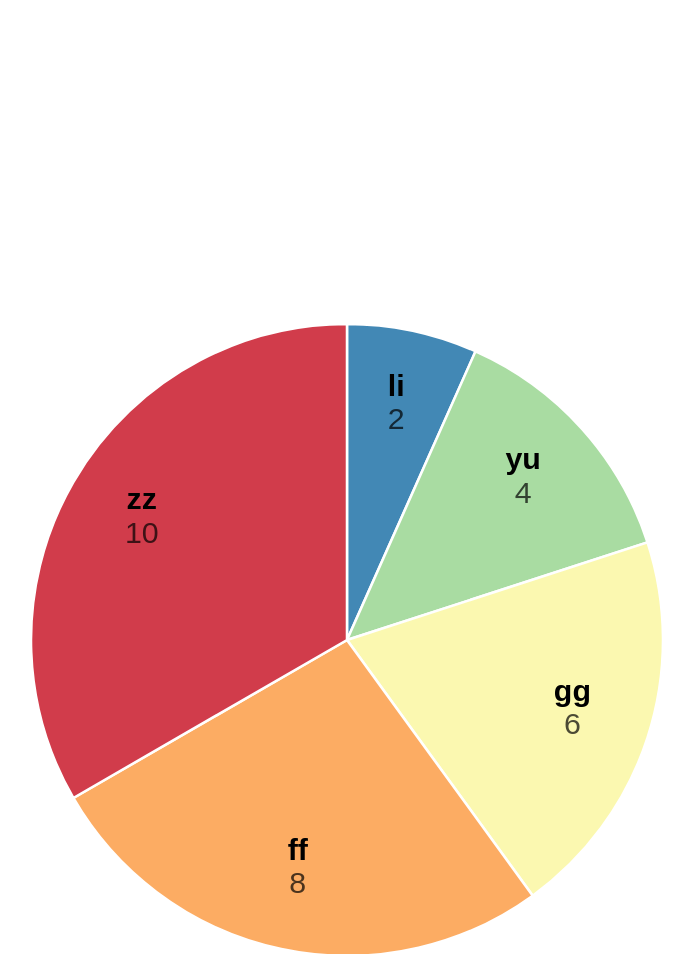
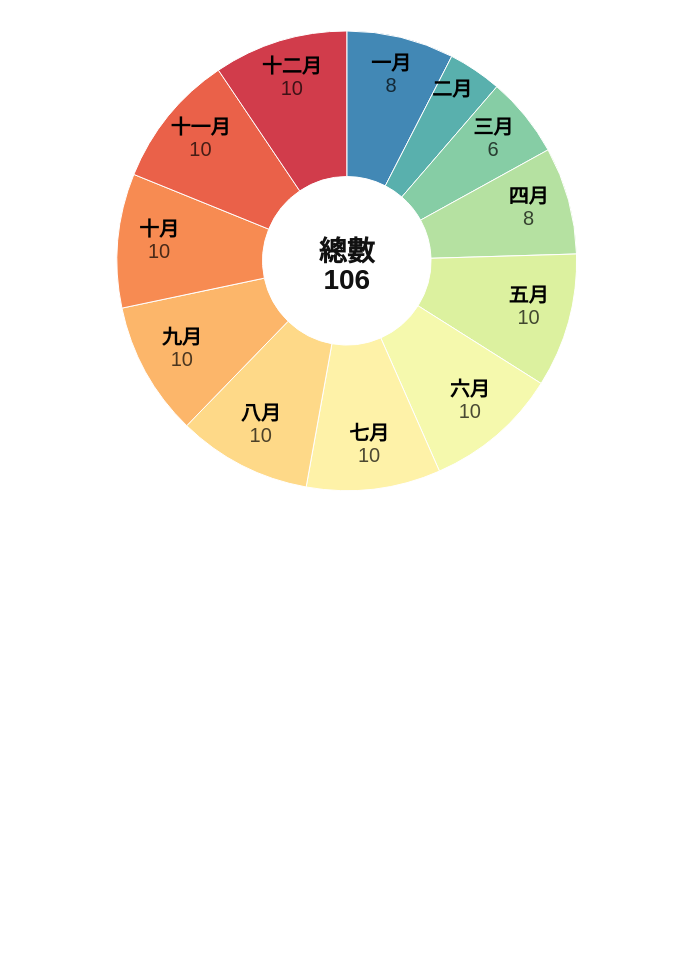
Before and after one commit to Frenkieli/myComponents, a plain HTML site: page d3.js/doughnut/doughnut.html in a window 1280 px wide. Shown: the top 954 px of the page, without its empty margins (293-986 px from the left). After the commit the page ends 800 px from the top, so only its background shows below. Drawn offline with nearby package versions, Linux system fonts and the light colour scheme.

Commit message:
20200225

```diff
--- a/d3.js/doughnut/doughnut.html
+++ b/d3.js/doughnut/doughnut.html
@@ -6,14 +6,28 @@
   <meta name="viewport" content="width=device-width, initial-scale=1.0">
   <title>Document</title>
   <style>
-    path{
-      transition: 0.2s;
+    .container{
+      position: relative;
+      margin: auto;
+      width: 40%;
+      padding-bottom: 40%;
+    }
+    #svg{
+      position: absolute;
+      top: 0;
+      bottom: 0;
+      left: 0;
+      right: 0;
+      width: 100%;
+      height: 100%;
     }
   </style>
 </head>
 
 <body>
-  <svg id="svg"></svg>
+  <div class="container">
+    <svg id="svg"></svg>
+  </div>
   <script src='https://cdnjs.cloudflare.com/ajax/libs/d3/5.15.0/d3.min.js'></script>
   <script src='https://cdnjs.cloudflare.com/ajax/libs/axios/0.19.2/axios.min.js'></script>
   <script src="../../axiosItem/axiosItem.js"></script>
@@ -21,89 +35,131 @@
   <script>
     // 吐回各自可點擊的區塊
     // 滑過會稍微放大
-    //
-    var data = [2, 4, 8, 10];
+
     var data = [
-      { name: 'li', value: 2 },
-      { name: 'yu', value: 4 },
-      { name: 'gg', value: 6 },
-      { name: 'ff', value: 8 },
-      { name: 'zz', value: 10 }];
-
-    let width = 500;
-    let height = Math.min(width, 500)
-    const svg = d3.select("svg")
-      .attr("viewBox", [-width / 2, -height / 2, width, height]);
-    let = radius = Math.min(width, height) / 2;
-    let = radiusin = Math.min(width, height) / 4;
+      { name: '一月', value: 8 },
+      { name: '二月', value: 4 },
+      { name: '三月', value: 6 },
+      { name: '四月', value: 8 },
+      { name: '五月', value: 10 },
+      { name: '六月', value: 10 },
+      { name: '七月', value: 10 },
+      { name: '八月', value: 10 },
+      { name: '九月', value: 10 },
+      { name: '十月', value: 10 },
+      { name: '十一月', value: 10 },
+      { name: '十二月', value: 10 }];
 
 
-    color = d3.scaleOrdinal()
-      .domain(data.map(d => d.name))
-      .range(d3.quantize(t => d3.interpolateSpectral(t * 0.8 + 0.1), data.length).reverse())
+    let doughnut_Chart = new doughnutChart();
+    doughnut_Chart.init(document.getElementById('svg'), data);
+    doughnut_Chart.doughnut();
 
-    // Generate the pie
-    var pie = d3.pie()
-      .sort(null)
-      .value(d => d.value)
 
-    // Generate the arcs
-    var arc = d3.arc()
-      .innerRadius(0)
-      .outerRadius(Math.min(width, height) / 4);
-    var bigArc = d3.arc()
-      .innerRadius(0)
-      .outerRadius(Math.min(width, height) / 3);
+    // var total = 0;
+    // data.forEach(v => {
+    //   total += v.value;
+    // })
+    // let width = 500;
+    // let height = Math.min(width, 500);
+    // const svg = d3.select("svg")
+    //   .attr("viewBox", [-width / 2, -height / 2, width, height]);
+    // let radius = Math.min(width, height) / 2;
+    // let radiusin = Math.min(width, height) / 4;
 
-    // arcLabel = function () {
-    //   const radius = Math.min(width, height) / 2 * 0.8;
-    //   return d3.arc().innerRadius(radius).outerRadius(radius);
-    // }
-    //Generate groups
-    let llll = d3.map(data, function (d) { return d.value })
-    console.log(llll.values(), llll);
-    const arcs = pie(data);
-    //Draw arc paths
 
-    svg.append("g")
-      .attr("stroke", "white")
-      .selectAll("path")
-      .data(arcs)
-      .join("path")
-      .on('click', function (d) {
-        console.log(d.data)
-      })
-      .on('mouseenter',function(){
-        d3.select(this).attr("d", bigArc);
-      })
-      .on('mouseleave',function(){
-        d3.select(this).attr("d", arc);
-      })
-      .attr("fill", d => color(d.data.name))
-      .attr("d", arc)
-      .append("title")
-      .text(d => `${d.data.name}: ${d.data.value.toLocaleString()}`);
+    // color = d3.scaleOrdinal()
+    //   .domain(data.map(d => d.name))
+    //   .range(d3.quantize(t => d3.interpolateSpectral(t * 0.8 + 0.1), data.length).reverse())
+    //   console.log(color);
+    // // Generate the pie
+    // var pie = d3.pie()
+    //   .sort(null)
+    //   .value(d => d.value)
 
-    svg.append("g")
-      .attr("font-family", "sans-serif")
-      .attr("font-size", 12)
-      .attr("text-anchor", "middle")
-      .selectAll("text")
-      .data(arcs)
-      .join("text")
-      .attr("transform", function (d) {
-        var c = arc.centroid(d);
-        return "translate(" + c[0] * 1.5 + "," + c[1] * 1.5 + ")";
-      })
-      .call(text => text.append("tspan")
-        .attr("y", "-0.4em")
-        .attr("font-weight", "bold")
-        .text(d => d.data.name))
-      .call(text => text.filter(d => (d.endAngle - d.startAngle) > 0.25).append("tspan")
-        .attr("x", 0)
-        .attr("y", "0.7em")
-        .attr("fill-opacity", 0.7)
-        .text(d => d.data.value.toLocaleString()));
+    // // Generate the arcs
+    // var arc = d3.arc()
+    //   .innerRadius(Math.min(width, height) / 6)
+    //   .outerRadius(Math.min(width, height) / 3);
+    // var bigArc = d3.arc()
+    //   .innerRadius(Math.min(width, height) / 8)
+    //   .outerRadius(Math.min(width, height) / 2.6);
+
+    // // arcLabel = function () {
+    // //   const radius = Math.min(width, height) / 2 * 0.8;
+    // //   return d3.arc().innerRadius(radius).outerRadius(radius);
+    // // }
+    // //Generate groups
+
+    // const arcs = pie(data);
+    // //Draw arc paths
+
+    // svg.append("g")
+    //   .attr("stroke", "white")
+    //   .selectAll("path")
+    //   .data(arcs)
+    //   .join("path")
+    //   .on('click', function (d) {
+    //     console.log(d.data)
+    //   })
+    //   .on('mouseenter', function () {
+    //     d3.select(this).transition().duration(200).attr("d", bigArc);
+    //   })
+    //   .on('mouseleave', function () {
+    //     d3.select(this).transition().duration(200).attr("d", arc);
+    //   })
+    //   .attr("fill", d => color(d.data.name))
+    //   .attr("d", arc)
+    //   .append("title")
+    //   .text(d => `${d.data.name}: ${d.data.value.toLocaleString()}`);
+
+    // svg.append("g")
+    //   .attr("font-family", "sans-serif")
+    //   .attr("font-size", 12)
+    //   .attr("text-anchor", "middle")
+    //   .selectAll("text")
+    //   .data(arcs)
+    //   .join("text")
+    //   .attr("transform", function (d) {
+    //     var c = arc.centroid(d);
+    //     return "translate(" + c[0] * 1.2 + "," + c[1] * 1.2 + ")";
+    //   })
+    //   .call(text => text.append("tspan")
+    //     .attr("y", "-0.4em")
+    //     .attr("font-weight", "bold")
+    //     .text(d => d.data.name))
+    //   .call(text => text.filter(d => (d.endAngle - d.startAngle) > 0.25).append("tspan")
+    //     .attr("x", 0)
+    //     .attr("y", "0.7em")
+    //     .attr("fill-opacity", 0.7)
+    //     .text(d => d.data.value.toLocaleString()));
+    // let text = svg.append('g')
+    //   .attr('id', 'center')
+    //   .append('text')
+    //   .attr("x" , '0')
+    //   .attr("font-family", "sans-serif")
+    //   .attr("font-size", 16)
+    //   .attr("font-weight", "bold")
+    //   .attr("fill", "#111")
+    //   .attr("text-anchor", "middle")
+    //   .attr("vertical-align", "bottom")
+    // text.append('tspan')
+    //   .attr("x",text.attr("x"))
+    //   .attr("dy","0em")
+    //   .text('總數');
+    // text.append('tspan')
+    //   .attr("x",text.attr("x"))
+    //   .attr("dy","1em")
+    //   .text(total);
+    // d3.select('#center')
+    //   .insert('rect', 'text')
+    //   .attr("transform", function (d) {
+    //     var attr = this.parentNode.getBoundingClientRect();
+    //     return "translate(-" + Math.floor(attr.width / 2) + ",-" + Math.floor(attr.height / 2) + ")";
+    //   })
+    //   .attr('fill', '#fff')
+    //   .style('width', function () { return (this.parentNode.getBoundingClientRect().width) })
+    //   .style('height', function () { return (this.parentNode.getBoundingClientRect().height) });
   </script>
 
 </body>
--- a/d3.js/doughnut/doughnutChart.js
+++ b/d3.js/doughnut/doughnutChart.js
@@ -1,33 +1,139 @@
 class doughnutChart{
   constructor(){
-    this.color = ['#FF6384', '#FF9F40', '#FFCD56', '#4BC0C0', '#36A2EB', '#9966FF', '#C9CBCF'];
+    this.element;
+    this.data;
+    this.svg;
+    this.width;
+    this.height;
+    this.minSide;
+    this.radius;
+    this.radiusin;
+    this.color;
+    this.pie;
+    this.arc;
+    this.bigArc;
+    this.arcs;
   }
-  chart(element, data){
+  init(element, data){
+    let $this       = this;
+    $this.data      = data;
+    $this.element   = element;
+    $this.width     = $this.element.getBoundingClientRect().width;
+    $this.height    = $this.element.getBoundingClientRect().height;
+    $this.minSide   = Math.min($this.width, $this.height);
+    $this.svg       = d3.select($this.element)
+                      .attr("viewBox", [0, 0, $this.width, $this.height]);
+    $this.radius    = $this.minSide / 2;
+    $this.radiusin  = $this.minSide / 4;
+    $this.color     = d3.scaleOrdinal()
+                        .domain(data.map(d => d.name))
+                        .range(d3.quantize(t => d3.interpolateSpectral(t * 0.8 + 0.1), data.length).reverse());
+    $this.pie       = d3.pie()
+                        .sort(null)
+                        .value(d => d.value);
+    $this.arc       = d3.arc()
+                        .innerRadius($this.minSide / 6)
+                        .outerRadius($this.minSide / 2.2);
+    $this.bigArc    = d3.arc()
+                        .innerRadius($this.minSide / 8)
+                        .outerRadius($this.minSide / 2);
+    $this.arcs      = $this.pie(data);
+  }
+  doughnut(){
+    let $this       = this;
+    let svg         = $this.svg;
     let total = 0;
-    data.forEach(value => {
-      total += value.value;
-    });
-    // document.addEventListener
-    let svg =  d3.select(element).
-                  attr('width', '300').
-                  attr('height', '300');
+    $this.data.forEach(v => {
+      total += v.value;
+    })
+    svg.append("g")
+      .attr('transform' , 'translate('+ ($this.minSide / 2)+','+ ($this.minSide / 2) +')')
+      .attr("stroke", "white")
+      .selectAll("path")
+      .data($this.arcs)
+      .join("path")
+      .on('click', function (d) {
+        console.log(d.data)
+      })
+      .on('mouseenter', function () {
+        d3.select(this).transition().duration(200).attr("d", $this.bigArc);
+      })
+      .on('mouseleave', function () {
+        d3.select(this).transition().duration(200).attr("d", $this.arc);
+      })
+      .attr("fill", d => $this.color(d.data.name))
+      .attr("d", $this.arc)
+      .append("title")
+      .text(d => `${d.data.name}: ${d.data.value.toLocaleString()}`);
 
-    let circle =svg.append('circle').
-                    attr('cx', 50).
-                    attr('cy', 50).
-                    attr('r' , 30).
-                    attr('fill' , '#f90').
-                    attr('stroke' , '#c00').
-                    attr('stroke-width' , '5px').
-                    attr('id' , 'asdasd');
-    circle.on('click', function(){
-      console.log('飛吧');
-    })
-    console.log(circle);
-    // circle.addEventListener('click',function(e){
-    //   console.log('我點到圈圈了')
-    // })
+    svg.append("g")
+      .attr('transform' , 'translate('+ ($this.minSide / 2)+','+ ($this.minSide / 2) +')')
+      .attr("font-family", "sans-serif")
+      .attr("font-size", 20)
+      .attr("text-anchor", "middle")
+      .selectAll("text")
+      .data($this.arcs)
+      .join("text")
+      .attr("transform", function (d) {
+        var c = $this.arc.centroid(d);
+        return "translate(" + c[0] * 1.2 + "," + c[1] * 1.2 + ")";
+      })
+      .call(text => text.append("tspan")
+      .attr("y", "-0.4em")
+      .attr("font-weight", "bold")
+      .text(d => d.data.name))
+      .call(text => text.filter(d => (d.endAngle - d.startAngle) > 0.25).append("tspan")
+      .attr("x", 0)
+      .attr("y", "0.7em")
+      .attr("fill-opacity", 0.7)
+      .text(d => d.data.value.toLocaleString()));
 
-    console.log(element, data, total)
+    let text = svg.append('g')
+                  .attr('transform' , 'translate('+ ($this.minSide / 2)+','+ ($this.minSide / 2) +')')
+                  .attr('id', 'center')
+                  .append('text')
+                  .attr("x" , '0')
+                  .attr("font-family", "sans-serif")
+                  .attr("font-size", 28)
+                  .attr("font-weight", "bold")
+                  .attr("fill", "#111")
+                  .attr("text-anchor", "middle")
+                  .attr("vertical-align", "bottom")
+    text.append('tspan')
+      .attr("x",text.attr("x"))
+      .attr("dy","0em")
+      .text('總數');
+    text.append('tspan')
+      .attr("x",text.attr("x"))
+      .attr("dy","1em")
+      .text(total);
   }
+  // chart(element, data){
+  //   let total = 0;
+  //   data.forEach(value => {
+  //     total += value.value;
+  //   });
+  //   // document.addEventListener
+  //   let svg =  d3.select(element).
+  //                 attr('width', '300').
+  //                 attr('height', '300');
+
+  //   let circle =svg.append('circle').
+  //                   attr('cx', 50).
+  //                   attr('cy', 50).
+  //                   attr('r' , 30).
+  //                   attr('fill' , '#f90').
+  //                   attr('stroke' , '#c00').
+  //                   attr('stroke-width' , '5px').
+  //                   attr('id' , 'asdasd');
+  //   circle.on('click', function(){
+  //     console.log('飛吧');
+  //   })
+  //   console.log(circle);
+  //   // circle.addEventListener('click',function(e){
+  //   //   console.log('我點到圈圈了')
+  //   // })
+
+  //   console.log(element, data, total)
+  // }
 }
```
Also changed, not shown: axiosItem/README.md, d3.js/README.md (added).
